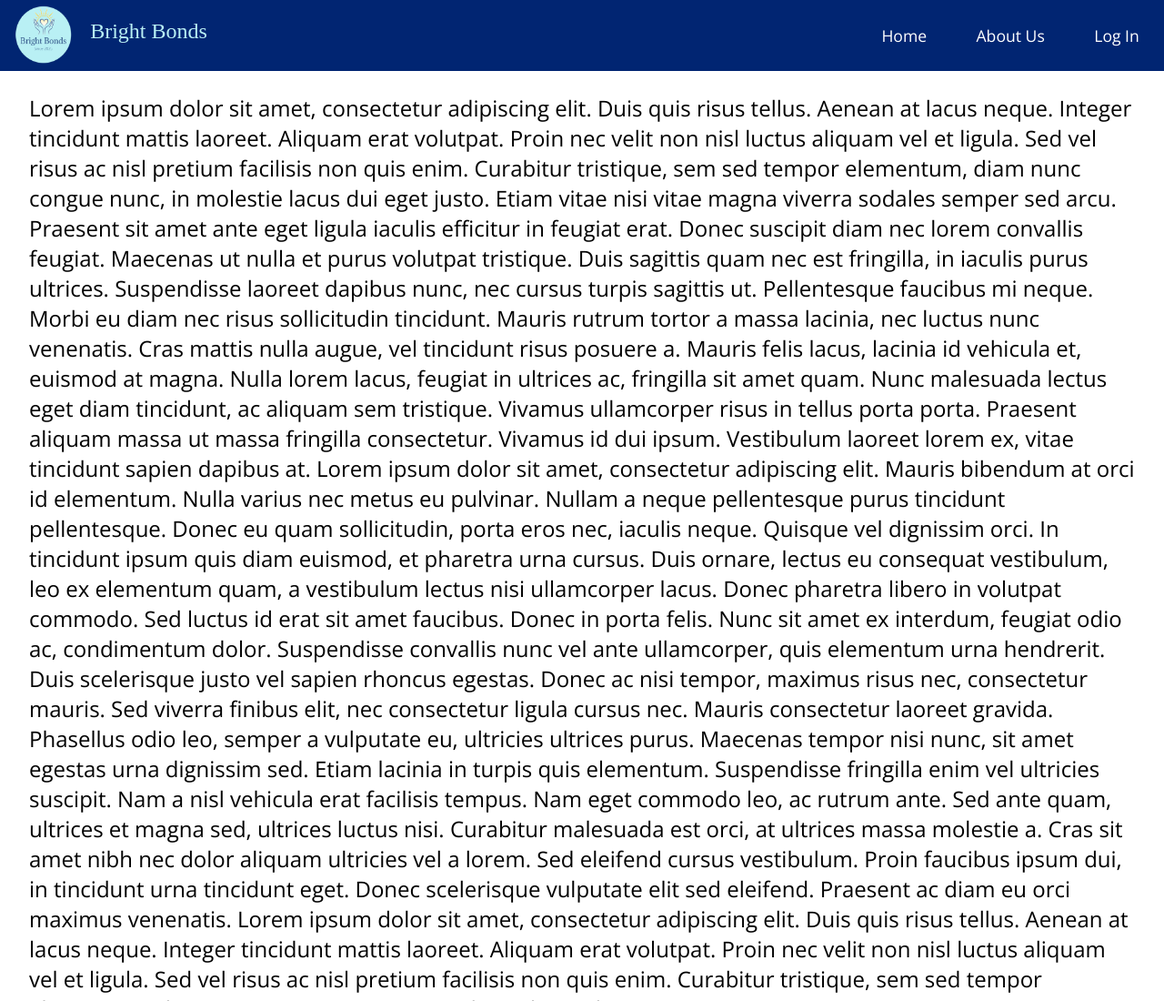
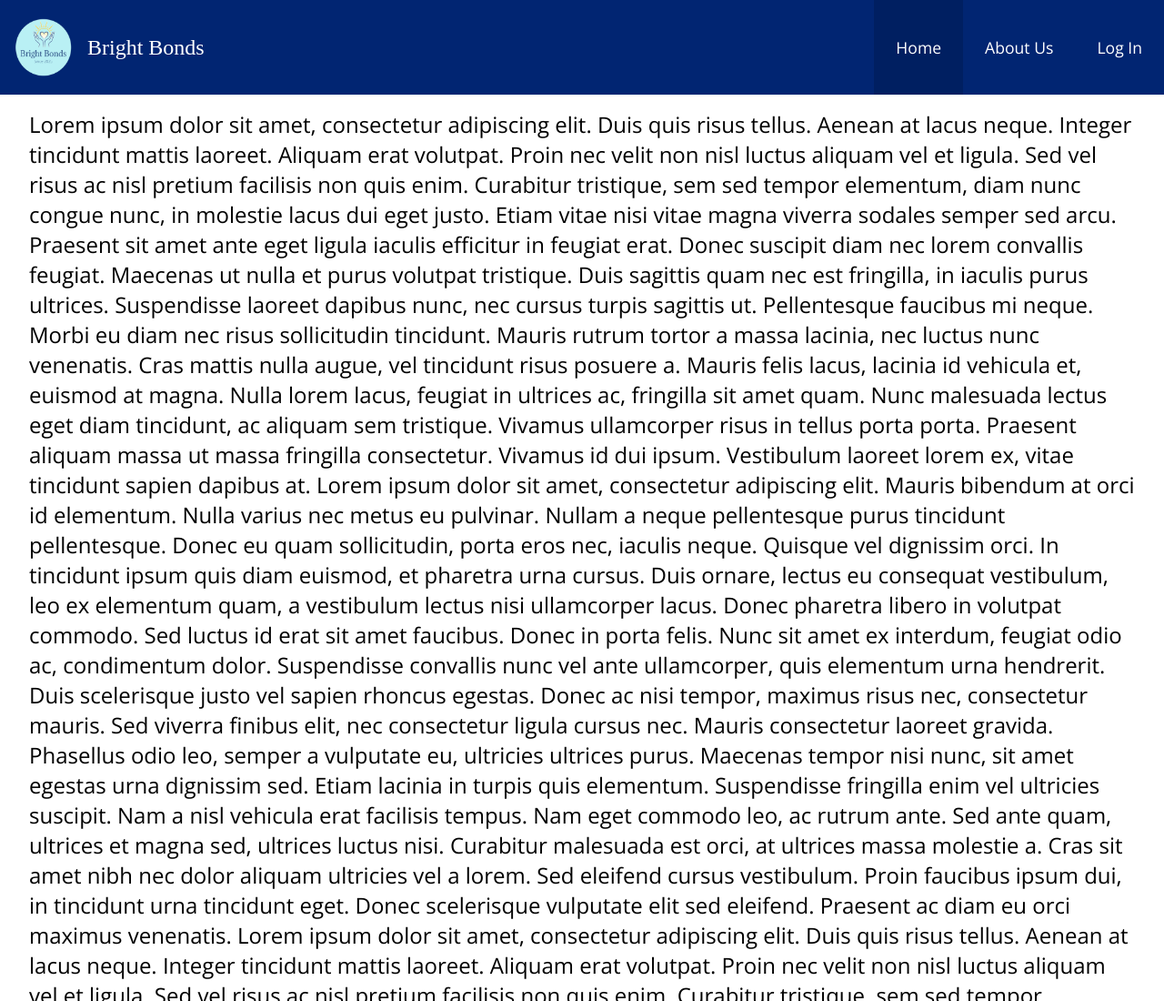
Before and after one commit to LeahC3/BrightBonds, a plain HTML site: page index.html in a window 1280 px wide. Shown: the top 1100 px of the page at 91% size. Drawn offline with nearby package versions, Linux system fonts and the light colour scheme; a web font is replaced by a local one.

Commit message:
Edited Navbar

```diff
--- a/index.html
+++ b/index.html
@@ -26,13 +26,14 @@
 
     <body>
         <nav>
-            <ul>
-                <li><img id="navLogo" src="brightBondsLogo.PNG" alt="Bright Bonds Logo"></li>
-                <li id="logoText">Bright Bonds</li>
-                <li><a href="pages/logIn.html">Log In</a></li>
-                <li><a href="pages/aboutUs.html">About Us</a></li>
-                <li><a href="index.html">Home</a></li>
-            </ul>
+            <div class="logo">
+                <img id="brightbondsimg" src="brightBondsLogo.PNG" alt="Bright Bonds logo">
+                <a id="logoText">Bright Bonds</a>
+            </div>
+
+            <a class= "page" id="active" href="index.html">Home</a>
+            <a class="page" href="pages/aboutUs.html">About Us</a>
+            <a class="page" href="pages/logIn.html">Log In</a>
         </nav>
         <section>
             <p>
--- a/style.css
+++ b/style.css
@@ -1,48 +1,51 @@
+* {
+    padding: 0;
+    margin: 0;
+}
+
 body {
-    background-color:white;
-    margin: 0px;
+    background-color: white;
 }
 
 nav {
-    top: 0;
+    display: inline-flex;
+    align-items: center;
+    justify-content: right;
+    background-color: #012572;
+    width: 100vw;
+
+    top:0;
     position: sticky;
 }
 
-nav ul {
-    list-style-type: none;
-    margin: 0;
-    padding: 0;
-    overflow: hidden;
-    background-color: #012572;
-}
-
-#navLogo {
-    float: left;
-    width: 4rem;
-    height: 4rem;
+.logo {
+    display: inline-flex;
+    align-items: center;
     margin-left: 1rem;
-    margin-top: 0.4rem;
+    margin-right: auto;
 }
 
 #logoText {
-    float: left;
-    color: #baf0f4;
+    margin-left: 1rem;
+
     font-family: "Adamina", serif;
     font-weight: 400;
     font-style: normal;
     font-size: 1.5rem;
-    margin-left: 1.2rem;
-    margin-top: 1.3rem;
+    color: white;
 }
 
-nav li a {
-    float: right;
-    display: block;
+#brightbondsimg {
+    width: 4rem;
+    height: 4rem;
+}
+
+.page {
+    padding: 2.5rem 1.5rem;
+
+
+    text-decoration: none;
     color: white;
-    text-align: center;
-    padding: 1.7rem 1.7rem;
-    text-decoration: none;
-
     font-family: "Open Sans", sans-serif;
     font-optical-sizing: auto;
     font-weight: 400;
@@ -50,8 +53,12 @@ nav li a {
     font-size: 1.1rem;
 }
 
-nav li a:hover {
-    background-color: #00184c;
+#active {
+    background-color: #001f61;
+}
+
+.page:hover {
+    background-color: #00184c !important;
 }
 
 h1 {
@@ -60,7 +67,7 @@ h1 {
     font-weight: 400;
     font-style: normal;
     font-size: 2rem;
-    padding: 1rem 2rem 0rem 2rem;
+    padding: 2rem 2rem 0rem 2rem;
 }
 
 p {
@@ -69,7 +76,7 @@ p {
     font-weight: 300;
     font-style: normal;
     font-size: 1.5rem;
-    padding: 0rem 2rem 0rem 2rem;
+    padding: 1rem 2rem 0rem 2rem;
 }
 
 footer {
```
Also changed, not shown: htmlstylebar.txt (deleted, +0 -26 lines), pages/aboutUs.html (+8 -7 lines), pages/logIn.html (+8 -7 lines), stylebar.txt (deleted, +0 -61 lines).
